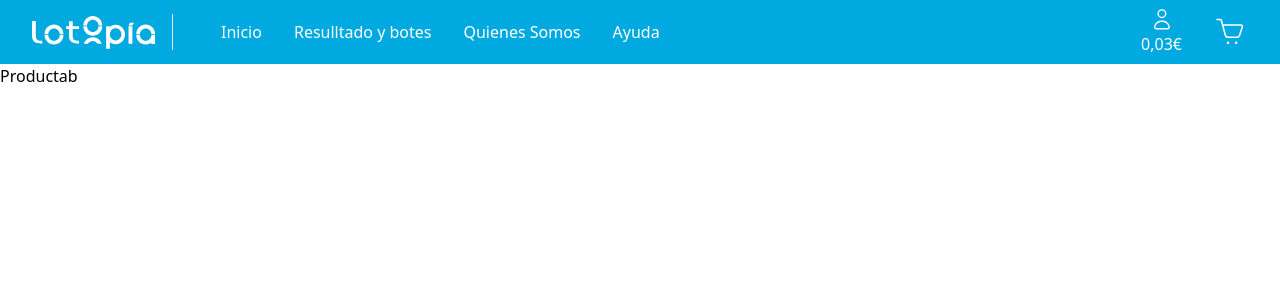
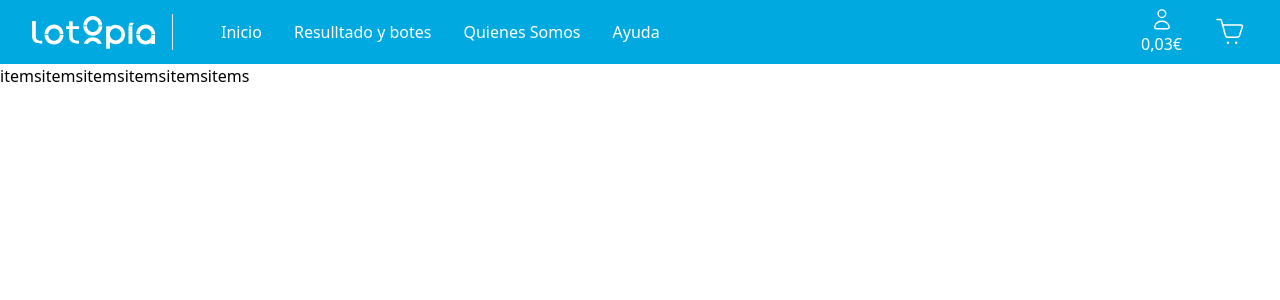
Before and after one commit to angeleesc/pulpo-line-challenger-2, a Next.js app: page / in a window 1280 px wide. Shown: the top 300 px of the page. Built offline with nearby package versions, Linux system fonts and the light colour scheme.

Commit message:
configuracion del los elementos item

```diff
--- a/src/app/component/cards/product-tab-card/ProducItemCard.tsx
+++ b/src/app/component/cards/product-tab-card/ProducItemCard.tsx
@@ -1,8 +1,12 @@
 import { ProductsTab } from '@/types/producTabTypes'
+import Image from 'next/image'
 import React from 'react'
 
 export default function ProducItemCard({ item  }:{ item: ProductsTab}) {
   return (
-    <div>ProducItemCard</div>
+    <div>
+      {/* <Image src={item.img} alt='product-item' /> */}
+      items
+    </div>
   )
 }
--- a/src/app/component/tabs/pproduc-tab/Productab.tsx
+++ b/src/app/component/tabs/pproduc-tab/Productab.tsx
@@ -3,6 +3,7 @@
 import { ProductsTabType } from "@/types/producTabTypes";
 import Image from "next/image";
 import React, { useEffect, useState } from "react";
+import ProducItemCard from "../../cards/product-tab-card/ProducItemCard";
 
 export default function Productab() {
   const [productState, setProductState] = useState<ProductsTabType>(null);
@@ -11,6 +12,31 @@ export default function Productab() {
 
   const getProduct = async () => {
     setProductState([
+      {
+        img: "/porductab-img-default.svg",
+        name: "Euromillones",
+        price: "17.000.000",
+      },
+      {
+        img: "/porductab-img-default.svg",
+        name: "Euromillones",
+        price: "17.000.000",
+      },
+      {
+        img: "/porductab-img-default.svg",
+        name: "Euromillones",
+        price: "17.000.000",
+      },
+      {
+        img: "/porductab-img-default.svg",
+        name: "Euromillones",
+        price: "17.000.000",
+      },
+      {
+        img: "/porductab-img-default.svg",
+        name: "Euromillones",
+        price: "17.000.000",
+      },
       {
         img: "/porductab-img-default.svg",
         name: "Euromillones",
@@ -27,7 +53,9 @@ export default function Productab() {
 
   return (
     <div className="flex overflow-x-auto">
-      <h3>Productab</h3>
+     {
+      productState?.map((item, i)=><ProducItemCard key={`product-img-${i}`} item={item}  />)
+     }
     </div>
   );
 }
```
